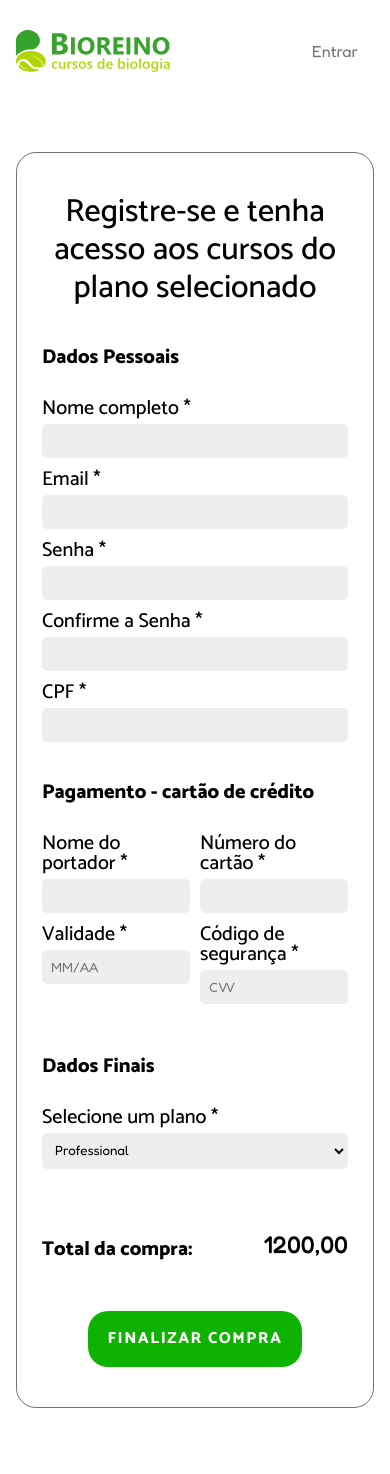
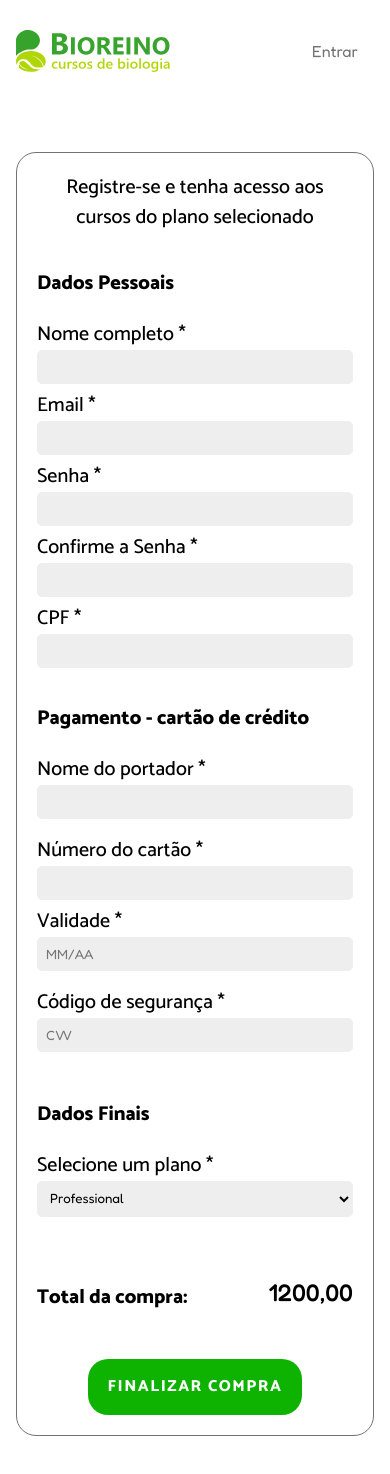
Before and after one commit to AraraDevs/bioreino-web, a React (Vite) app in the folder client/: page /login/inscreva/professional in a window 390 px wide. Shown: the top 1474 px of the page. Built offline with nearby package versions, Linux system fonts and the light colour scheme.

Commit message:
style: Altera estilo para dispositivos móveis

```diff
--- a/client/src/Components/Login/LoginSign.module.css
+++ b/client/src/Components/Login/LoginSign.module.css
@@ -19,9 +19,14 @@
 }
 
 .divider {
-  display: grid;
-  grid-template-columns: 1fr 1fr;
+  display: flex;
+  justify-content: space-between;
+  flex-wrap: wrap;
   gap: 10px;
+}
+
+.divider > div {
+  flex: 1 1 240px;
 }
 
 .form h2 {
@@ -40,8 +45,23 @@
   margin-bottom: 1.25rem;
 }
 
+.total h2 {
+  font-size: var(--font-9);
+}
+
 .total span {
   font-family: var(--first-type);
   font-size: 1.5rem;
   font-weight: 500;
 }
+
+@media (max-width: 535px) {
+  .title {
+    font-size: 1.25rem;
+    line-height: 1.875rem;
+  }
+
+  .main {
+    padding: 1.25rem;
+  }
+}
```
